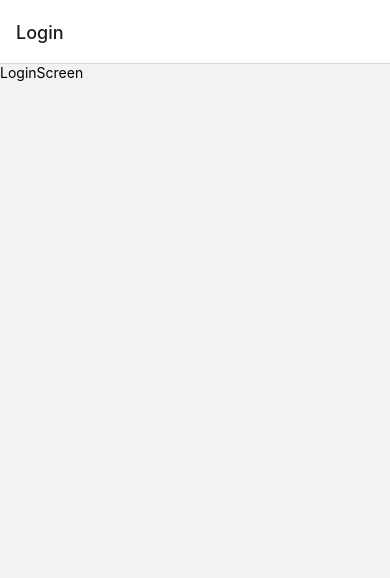
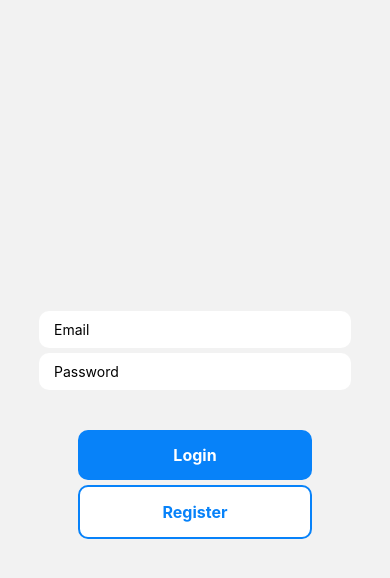
Before and after one commit to SaveTubaTeam/saveTuba, a React Native app: screen /Login in a window 390 px wide. Shown: the top 578 px of the page. Built offline with nearby package versions, Linux system fonts and the light colour scheme.

Commit message:
Firebase and Login In Screen Shell created, no functionality yet...

```diff
--- a/App.js
+++ b/App.js
@@ -14,7 +14,7 @@
   return (
     <NavigationContainer>
       <Stack.Navigator>
-        <Stack.Screen name="Login" component={LoginScreen} />
+        <Stack.Screen options={{headerShown: false}} name="Login" component={LoginScreen} />
         <Stack.Screen name="Home" component={HomeScreen} />
       </Stack.Navigator>
     </NavigationContainer>
--- a/src/infrastructure/navigation/screens/LoginScreen.js
+++ b/src/infrastructure/navigation/screens/LoginScreen.js
@@ -1,12 +1,100 @@
-import { Text, View } from 'react-native';
-import React from 'react';
+import { Text, View, StyleSheet, KeyboardAvoidingView, TextInput, TouchableOpacity } from 'react-native';
+import React, { useState } from 'react';
 
 const LoginScreen = () => {
+    const [email, setEmail] = useState('');
+    const [password, setPassword] = useState('');
+    const onPress = () => console.log("yay");
+
   return (
-    <View>
-      <Text>LoginScreen</Text>
-    </View>
+      // TODO: Change View to SaveView or figureout universal safeView for all pages in navigation... i think Udemy tutorial has that implemented.
+    <KeyboardAvoidingView
+        style={styles.container}
+        behaivor="padding"
+    >
+        <View style={styles.inputContainer}>
+            <TextInput
+                placeholder="Email"
+                value= {email}
+                onChangeText={text => setEmail(text)}
+                style={styles.input}
+            />
+            <TextInput
+                placeholder="Password"
+                value= {password}
+                onChangeText={text => setPassword(text)}
+                style={styles.input}
+                secureTextEntry
+            />
+        </View>
+
+        <View style={styles.buttonContainer}>
+            <TouchableOpacity
+                style={styles.button}
+                onPress={() => { }}
+            >
+                <Text style={styles.buttonText}>Login</Text>
+            </TouchableOpacity>
+
+            <TouchableOpacity
+            onPress={() => { }}
+            style={[styles.button, styles.buttonOutline]}
+          >
+            <Text style={styles.buttonOutlineText}>Register</Text>
+          </TouchableOpacity>
+
+        </View>
+
+    </KeyboardAvoidingView>
   );
 };
 
 export default LoginScreen;
+
+const styles = StyleSheet.create({
+    container: {
+        flex: 1,
+       justifyContent: 'center',
+       alignItems: 'center',
+    },
+    inputContainer: {
+        width: '80%',
+    },
+    input: {
+        backgroundColor: 'white',
+        paddingHorizontal: 15,
+        paddingVertical: 10,
+        borderRadius: 10,
+        marginTop: 5,
+    },
+    buttonContainer: {
+        width: '60%',
+        justifyContent: 'center',
+        alignItems: 'center',
+        marginTop: 40,
+    },
+    button: {
+        backgroundColor: '#0782F9',
+        width: '100%',
+        padding: 15,
+        borderRadius: 10,
+        alignItems: 'center',
+    },
+    buttonOutline: {
+        backgroundColor: 'white',
+        marginTop: 5,
+        borderColor: '#0782F9',
+        borderWidth: 2,
+    },
+    buttonText: {
+        color: 'white',
+        fontWeight: '700',
+        fontSize: 16,
+
+    },
+    buttonOutlineText: {
+        color: '#0782F9',
+        fontWeight: '700',
+        fontSize: 16,
+    },
+});
```
